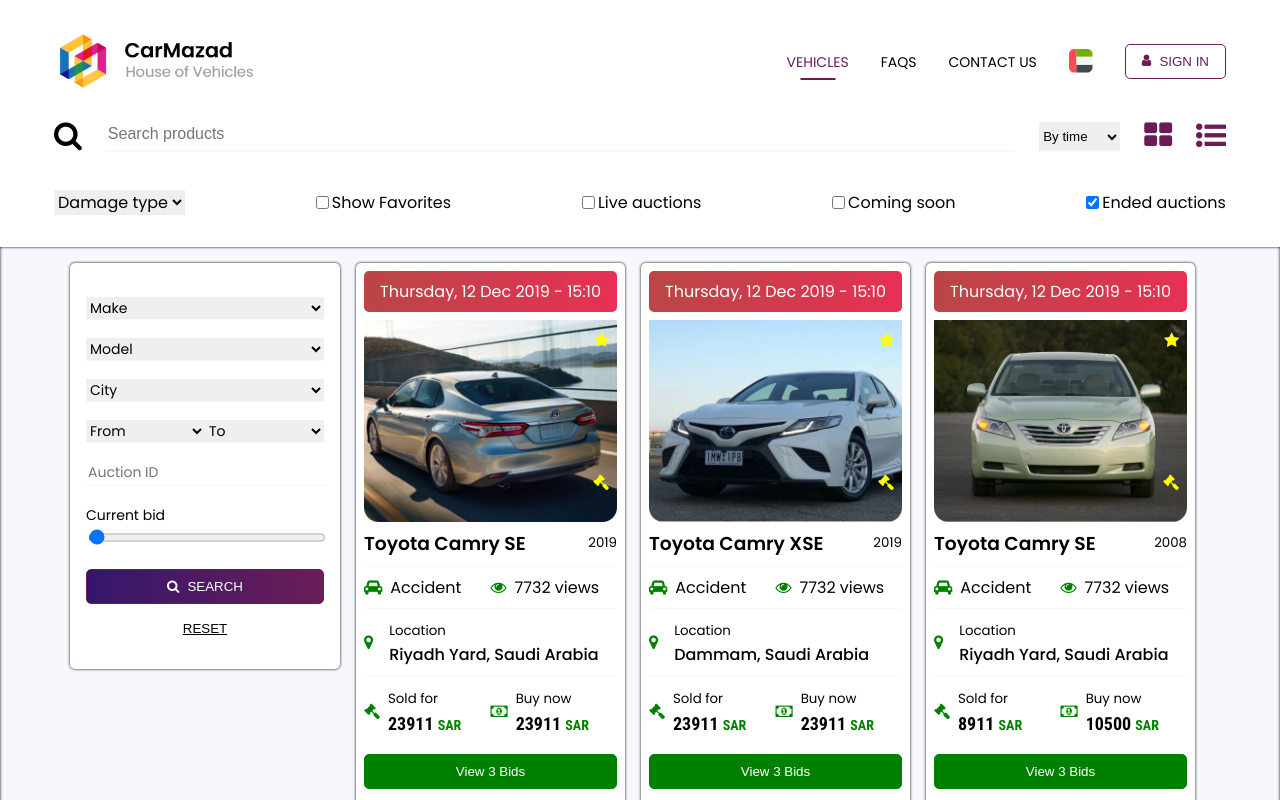
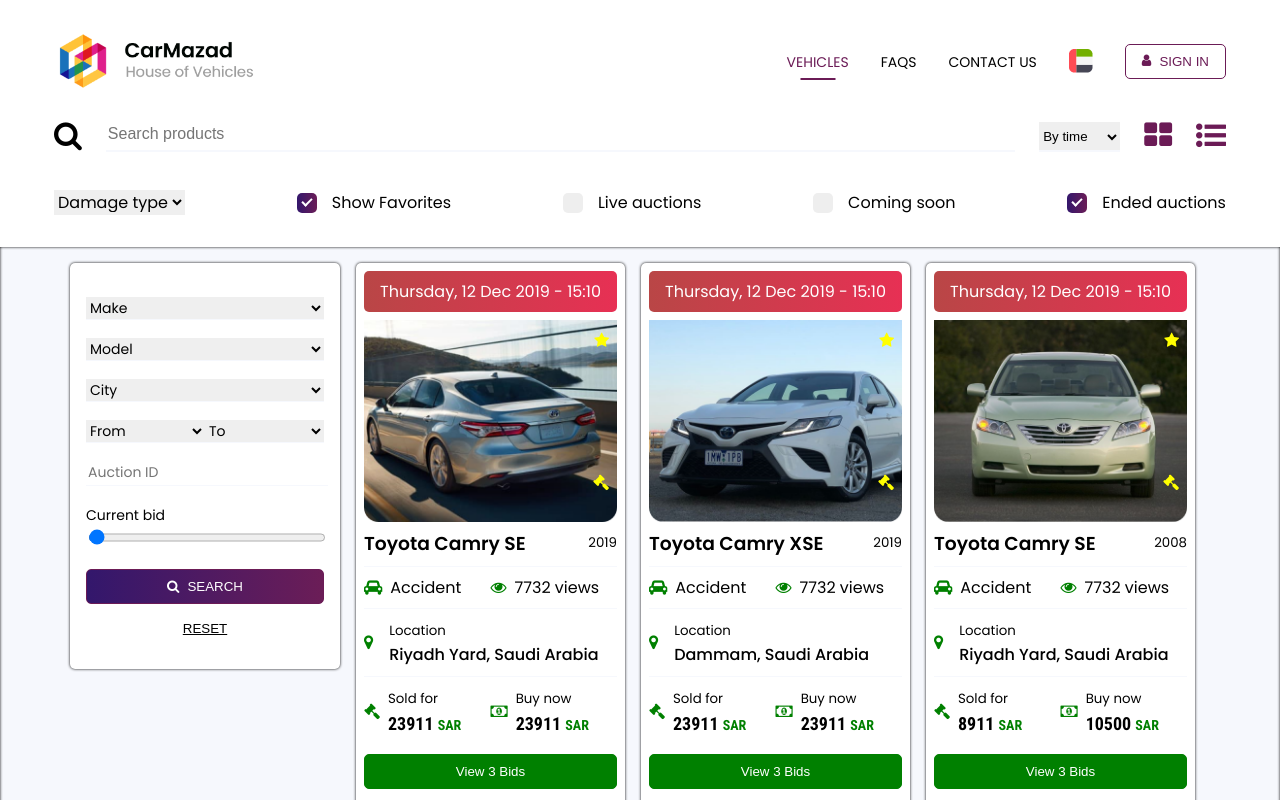
Before and after one commit to florinatanasoaei155/car-auction, an Angular app: page / in a window 1280 px wide. Shown: the top 800 px of the page. Built offline with nearby package versions, Linux system fonts and the light colour scheme.

Commit message:
Add custom checkboxes

```diff
--- a/src/app/layout/footer/footer.component.html
+++ b/src/app/layout/footer/footer.component.html
@@ -2,7 +2,7 @@
 
     <div class="container page-footer__container">
         <div class="page-footer__logo">
-            <img class="img--fluid" src="../../assets/images/header-logo@2x.png" alt="Footer Logo">
+            <img src="../../assets/images/header-logo.png" alt="Footer Logo">
         </div>
 
         <nav class="footer-nav">
--- a/src/app/layout/footer/footer.component.scss
+++ b/src/app/layout/footer/footer.component.scss
@@ -4,10 +4,6 @@
 .page-footer {
   padding-top: $spacing-4;
   padding-bottom: $spacing-4;
-
-  &__logo {
-    max-width: 200px;
-  }
 
   &__container {
     display: flex;
--- a/src/app/layout/header/header.component.html
+++ b/src/app/layout/header/header.component.html
@@ -71,23 +71,34 @@
                 </div>
 
                 <div class="form-control filter__item">
-                    <input type="checkbox" name="Favorites" id="favorites">
-                    <label for="favorites">Show Favorites</label>
+                    <label class="label__container" for="favorites">Show Favorites
+                      <input type="checkbox" checked="checked" name="Favorites" id="favorites">
+                      <span class="checkmark"></span>
+                    </label>
                 </div>
 
                 <div class="form-control filter__item">
-                    <input type="checkbox" name="Live auctions" id="live-auctions">
-                    <label for="live-auctions">Live auctions</label>
+                    <label class="label__container" for="live-auctions">Live auctions
+                      <input type="checkbox" name="Live auctions" id="live-auctions">
+                      <span class="checkmark"></span>
+                    </label>
                 </div>
 
                 <div class="form-control filter__item">
-                    <input type="checkbox" name="Coming soon" id="coming-soon">
-                    <label for="coming-soon">Coming soon</label>
+                    <!-- <input type="checkbox" name="Coming soon" id="coming-soon">
+                    <label for="coming-soon">Coming soon</label> -->
+
+                    <label class="label__container" for="coming-soon">Coming soon
+                      <input type="checkbox" name="Coming soon" id="coming-soon">
+                      <span class="checkmark"></span>
+                    </label>
                 </div>
 
                 <div class="form-control filter__item">
-                    <input type="checkbox" name="Ended auctions" id="ended-auctions" checked>
-                    <label for="ended-auctions">Ended auctions</label>
+                    <label class="label__container" for="ended-auctions">Ended auctions
+                      <input type="checkbox" id="ended-auctions" checked="checked" name="Ended auctions">
+                      <span class="checkmark"></span>
+                    </label>
                 </div>
 
             </form>
--- a/src/app/layout/header/header.component.scss
+++ b/src/app/layout/header/header.component.scss
@@ -197,3 +197,65 @@ nav {
     cursor: pointer;
   }
 }
+
+// Custom checkbox
+.label__container {
+  display: block;
+  position: relative;
+  padding-left: 35px;
+  cursor: pointer;
+  font-size: $font-size-normal;
+  -webkit-user-select: none;
+  -moz-user-select: none;
+  -ms-user-select: none;
+  user-select: none;
+}
+
+.label__container input {
+  position: absolute;
+  opacity: 0;
+  cursor: pointer;
+  height: 0;
+  width: 0;
+}
+
+.checkmark {
+  position: absolute;
+  top: 50%;
+  transform: translateY(-50%);
+  left: 0;
+  height: 20px;
+  width: 20px;
+  background-color: #eee;
+  border-radius: 5px;
+}
+
+.label__container:hover input ~ .checkmark {
+  background-color: #ccc;
+}
+
+.label__container input:checked ~ .checkmark {
+  background-image: $violet-gradient;
+}
+
+.checkmark:after {
+  content: "";
+  position: absolute;
+  display: none;
+}
+
+.label__container input:checked ~ .checkmark:after {
+  display: block;
+}
+
+.label__container .checkmark:after {
+  left: 7px;
+  top: 3px;
+  width: 4px;
+  height: 8px;
+  border: solid white;
+  border-width: 0 2px 2px 0;
+  -webkit-transform: rotate(45deg);
+  -ms-transform: rotate(45deg);
+  transform: rotate(45deg);
+}
```
